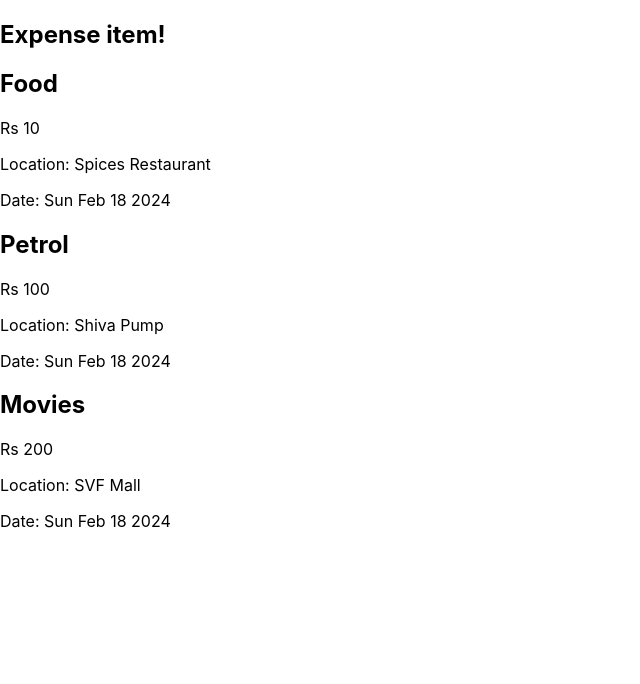
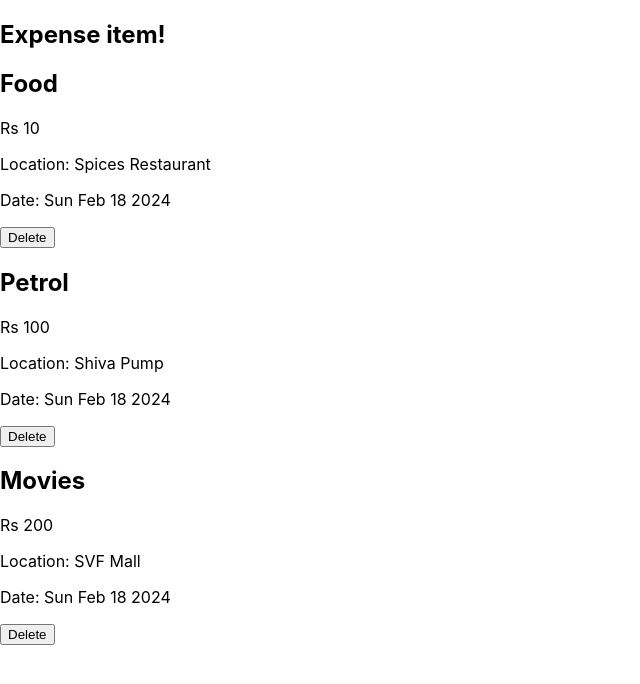
Before and after one commit to ravi55662580/react, a React (Create React App) app: page / in a window 1280 px wide. Shown: the top 684 px of the page, without its empty margins (0-640 px from the left). Built offline with nearby package versions, Linux system fonts and the light colour scheme.

Commit message:
adding delete button

```diff
--- a/src/components/ExpenseDetails.js
+++ b/src/components/ExpenseDetails.js
@@ -1,7 +1,10 @@
+const ExpenseDetails = (props) => {
+    const handleDeleteClick = () => {
+      if (props.onDelete) {
+        props.onDelete();
+      }
+    };
 
-
-
-const  ExpenseDetails=(props)=>{
     return (
       <div className='expense-details'>
         <h2>{props.title}</h2>
@@ -10,6 +13,6 @@ const  ExpenseDetails=(props)=>{
         <p>Date: {props.date.toDateString()}</p>
       </div>
     );
-}
+  };
 
   export default ExpenseDetails;
--- a/src/components/ExpenseItem.js
+++ b/src/components/ExpenseItem.js
@@ -1,14 +1,21 @@
 import ExpenseDetails from "./ExpenseDetails";
+import React from "react";
 
-
-const expenses = [
+const initialExpenses = [
   { title: 'Food', amount: 10, locationOfExpenditure: 'Spices Restaurant', date: new Date(2024, 1, 18) },
   { title: 'Petrol', amount: 100, locationOfExpenditure: 'Shiva Pump', date: new Date(2024, 1, 18) },
   { title: 'Movies', amount: 200, locationOfExpenditure: 'SVF Mall', date: new Date(2024, 1, 18) },
-    // Add more expenses as needed
 ];
 
 const ExpenseItem = () => {
+    const [expenses, setExpenses] = React.useState([...initialExpenses]);
+
+    const handleDeleteExpense = (index) => {
+      const updatedExpenses = [...expenses];
+      updatedExpenses.splice(index, 1);
+      setExpenses(updatedExpenses);
+    };
+
     return (
       <div className='expense-item'>
         <h2>Expense item!</h2>
@@ -20,9 +27,11 @@ const ExpenseItem = () => {
               location={expense.locationOfExpenditure}
               date={expense.date}
             />
+            <button onClick={() => handleDeleteExpense(index)}>Delete</button>
           </div>
         ))}
       </div>
     );
-}
+  };
+
   export default ExpenseItem;
```
Also changed, not shown: src/App.js (+4 -4 lines). Lines whose indentation alone changed are shown as unchanged.
